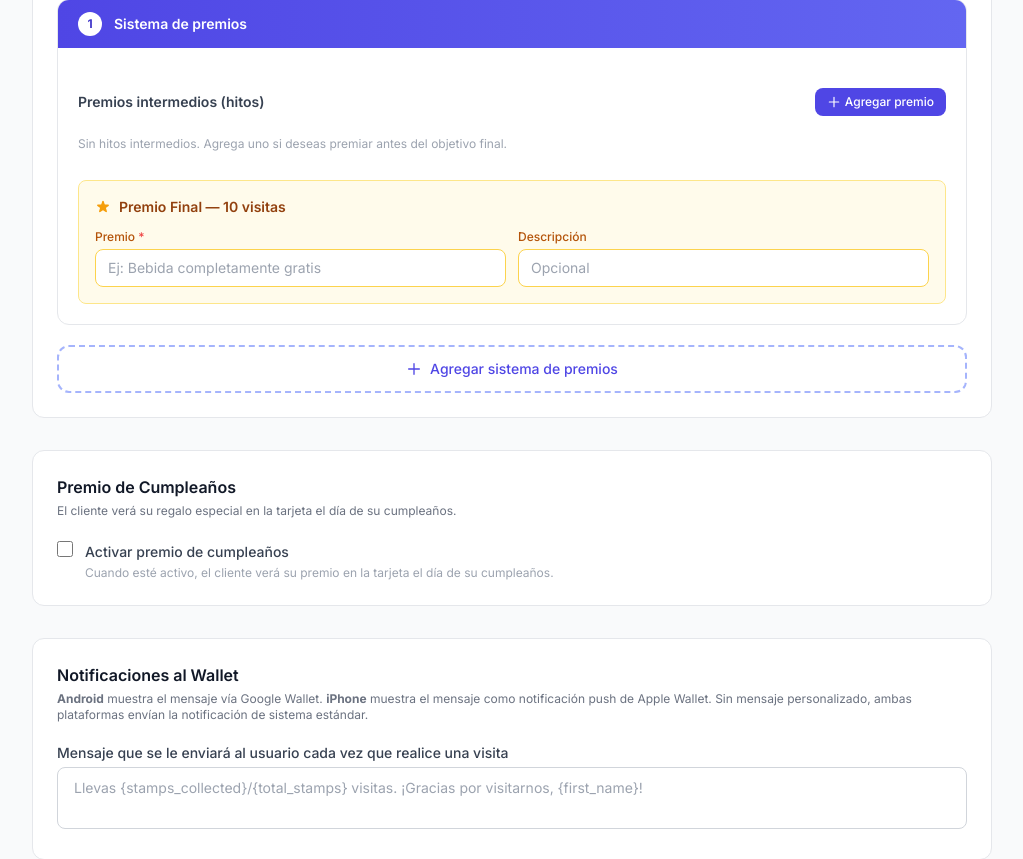
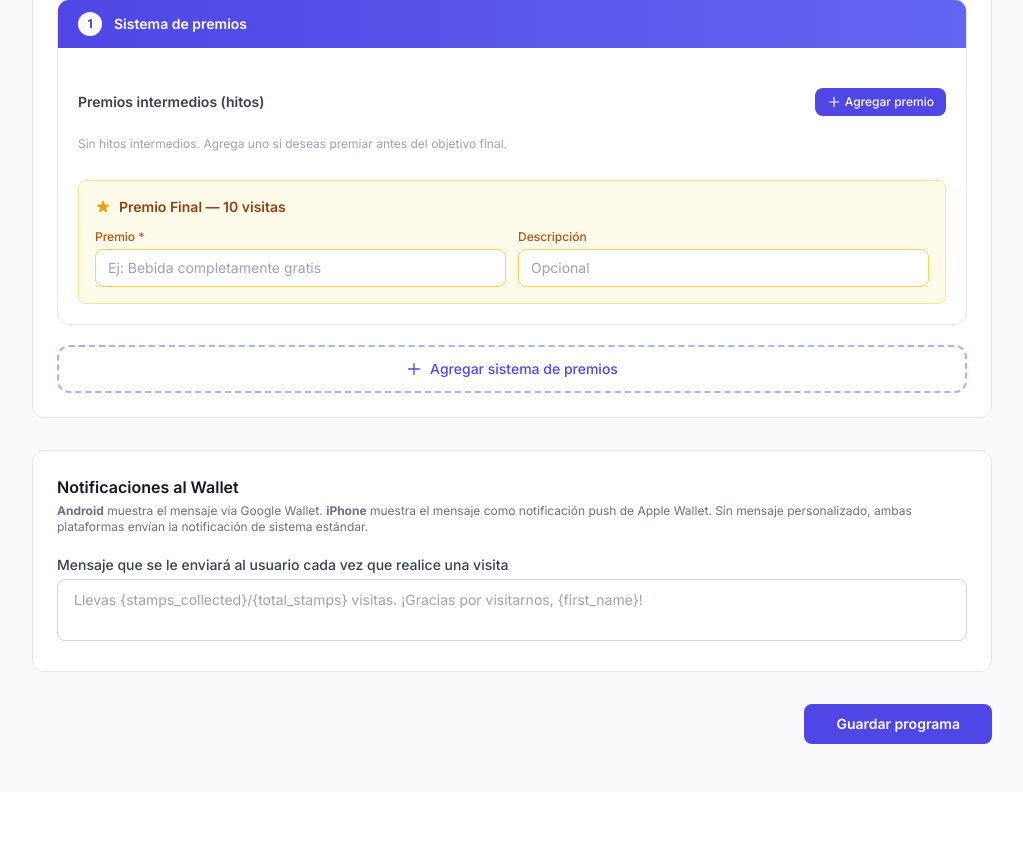
Before and after one commit to davidrolito7/Wallet-Passes, a Laravel app: page /business/loyalty-program in a window 1280 px wide. Shown: the part 811-1670 px from the top of the page, without its empty margins (256-1279 px from the left). After the commit the page ends 1555 px from the top, so only its background shows below. Run offline with Laravel 12, Linux system fonts and the light colour scheme; a user stored in the database is signed in; data comes from the database, SQL or seed files in the repository; data that the repository does not hold is empty; some libraries are stand-ins or nearby versions.

Commit message:
se oculta lo apartado para premio el dia de su cumpleanos

```diff
--- a/resources/views/business/loyalty-program/index.blade.php
+++ b/resources/views/business/loyalty-program/index.blade.php
@@ -267,7 +267,7 @@
             </button>
         </div>
 
-        {{-- ─── 3. Premio de Cumpleaños ────────────────────────────────────── --}}
+        <!-- {{-- ─── 3. Premio de Cumpleaños ────────────────────────────────────── --}}
         <div class="bg-white rounded-xl border border-gray-200 p-6">
             <h2 class="text-base font-semibold text-gray-900 mb-1">Premio de Cumpleaños</h2>
             <p class="text-xs text-gray-500 mb-5">El cliente verá su regalo especial en la tarjeta el día de su cumpleaños.</p>
@@ -312,7 +312,7 @@
                     </div>
                 </div>
             </div>
-        </div>
+        </div> -->
 
         {{-- ─── 4. Notificaciones al Wallet ────────────────────────────────── --}}
         <div class="bg-white rounded-xl border border-gray-200 p-6">
```
